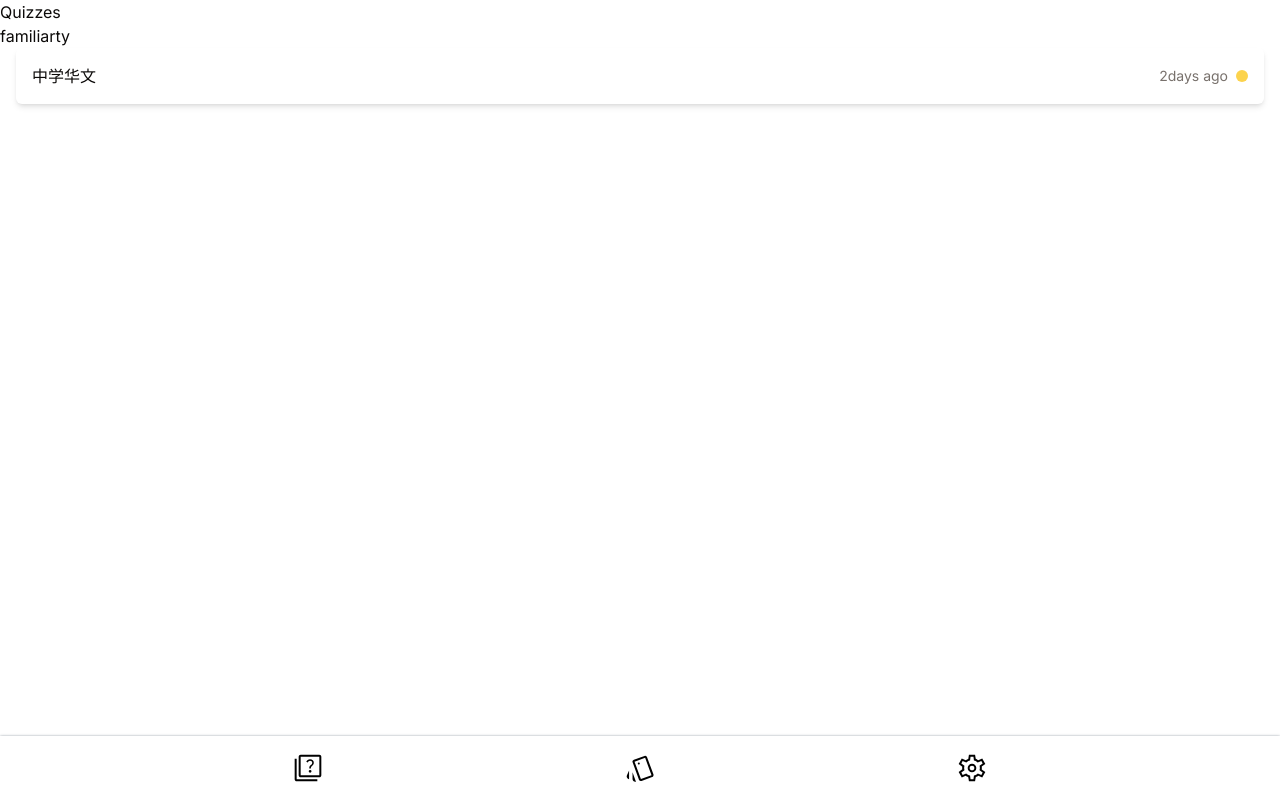
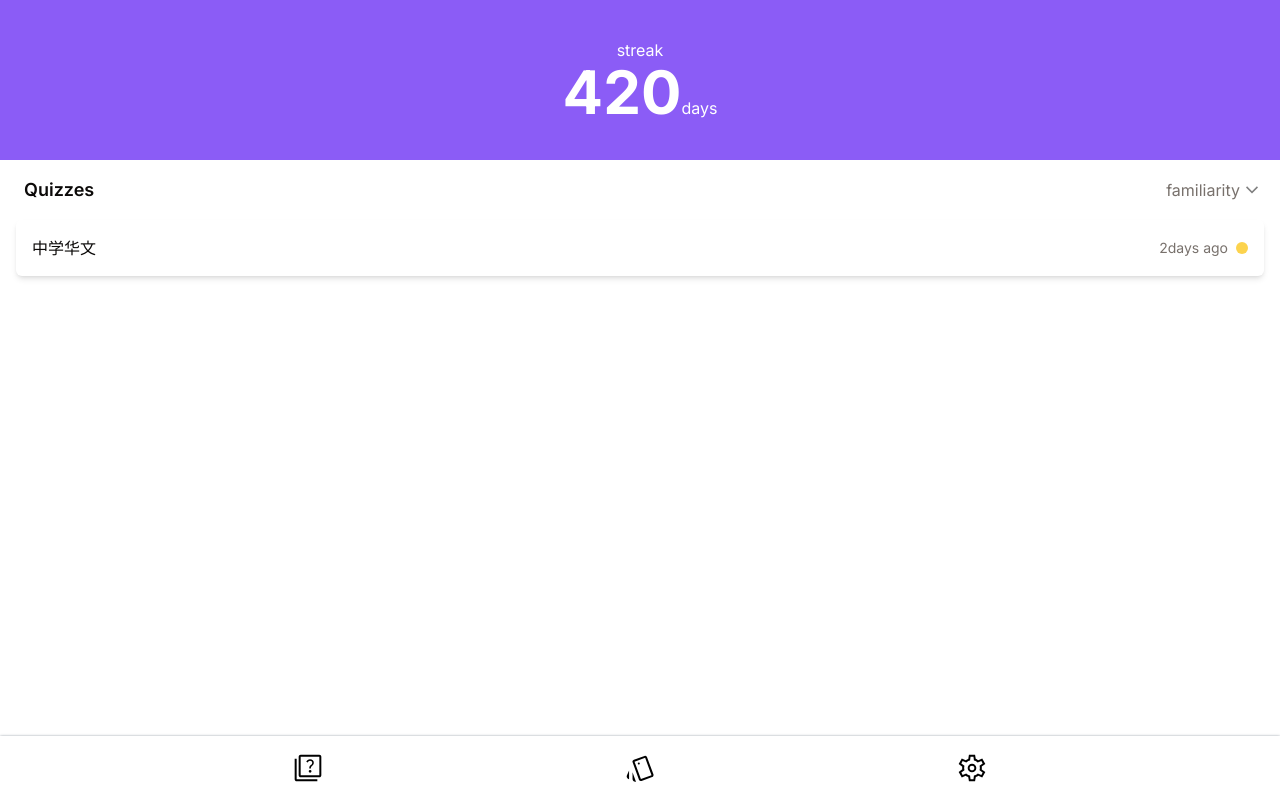
Before and after one commit to mongj/cloudhacks-better-anki, a Next.js app: page /quiz in a window 1280 px wide. Built offline with nearby package versions, Linux system fonts and the light colour scheme.

Commit message:
added quizzes and sorting button, streak bar at the top of quiz

```diff
--- a/app/quiz/page.tsx
+++ b/app/quiz/page.tsx
@@ -1,19 +1,28 @@
+import Image from "next/image";
 import ListItem from "../../components/ui/ListItem";
+
+import expandIcon from '../../public/svg/expand_more_FILL0_wght400_GRAD0_opsz48 (2).svg'
 
 export default function Page() {
   return (
     <main className="flex flex-col items-center">
-      <div>
+      <div className="h-40 w-full bg-violet-500 text-white flex flex-col justify-center items-center">
+        streak
+        <div>
+          <span className="text-6xl font-bold">420</span>
+          <span>days</span>
+        </div>
 
       </div>
-      <section className="w-full flex flex-col justify-start">
-        <div>
-          <span>Quizzes</span>
-          <div>
-            <span>familiarty</span>
+      <section className="w-full flex flex-col justify-start p-4 gap-y-4">
+        <div className="flex flex-row justify-between">
+          <span className="font-semibold text-lg ml-2">Quizzes</span>
+          <div className="flex flex-row justify-center items-center">
+            <span className="text-stone-500">familiarity</span>
+            <Image className="h-6 w-6" src={expandIcon} alt="expand" />
           </div>
         </div>
-        <ListItem text="中学华文" time="2days ago" icon="bg-amber-200"/>
+        <ListItem text="中学华文" time="2days ago" icon="bg-amber-200" />
       </section>
 
     </main>
--- a/components/ui/ListItem.tsx
+++ b/components/ui/ListItem.tsx
@@ -2,7 +2,7 @@ import Image from "next/image";
 
 
 export default function ListItem (props: {text: string, time: string, icon: string}) {
-    return <div className="flex-row flex justify-between mx-4 px-4 py-4 rounded-md shadow-md">
+    return <div className="flex-row flex justify-between px-4 py-4 rounded-md shadow-md">
         <span>
             {props.text}
         </span>
```
Also changed, not shown: public/svg/expand_more_FILL0_wght400_GRAD0_opsz48 (2).svg (added).
